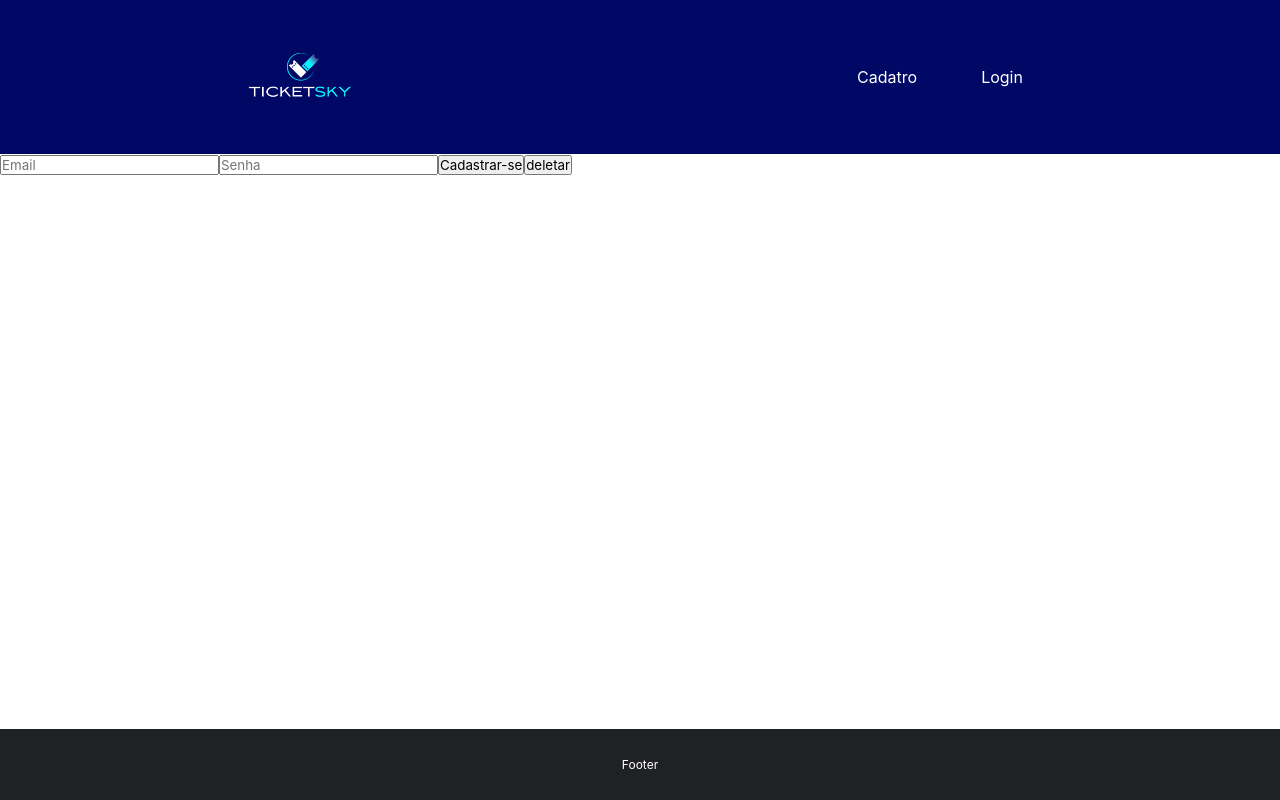
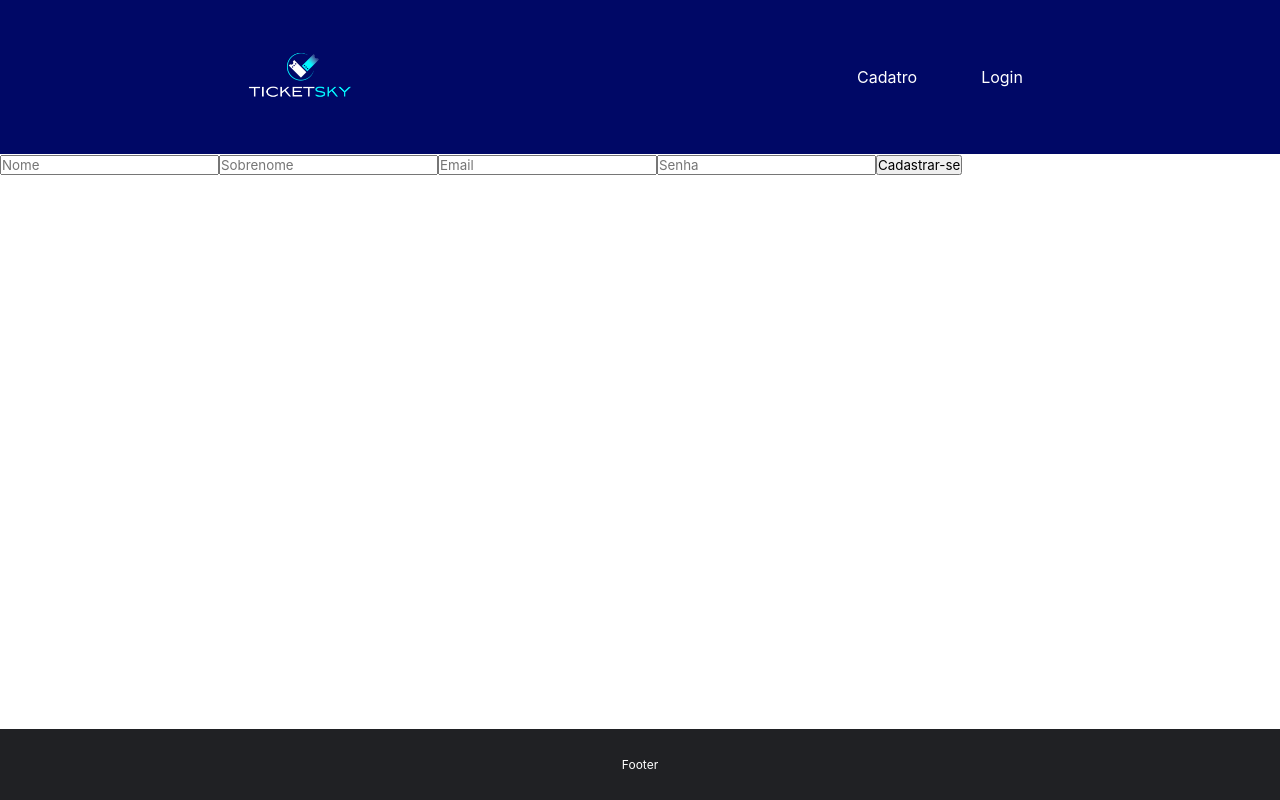
Before and after one commit to GambiarraTech/ticket-sky, a Next.js app: page / in a window 1280 px wide. Built offline with nearby package versions, Linux system fonts and the light colour scheme.

Commit message:
Removendo .env e completando cadastro de teste

```diff
--- a/src/pages/index.tsx
+++ b/src/pages/index.tsx
@@ -6,18 +6,20 @@ import * as router from '../pages/api/router';
 
 export default function Home() {
   const [cliente, setCliente] = useState({
+    nome: '',
+    sobrenome: '',
     email: '',
     senha: '',
   });
 
   return (
     <div>
+      <input type="text" placeholder="Nome" onChange={(e) => (cliente.nome = e.target.value)} />
+      <input type="text" placeholder="Sobrenome" onChange={(e) => (cliente.sobrenome = e.target.value)} />
       <input type="email" placeholder="Email" onChange={(e) => (cliente.email = e.target.value)} />
       <input type="password" placeholder="Senha" onChange={(e) => (cliente.senha = e.target.value)} />
 
       <button onClick={() => router.apiPost(cliente, 'cliente')}>Cadastrar-se</button>
-
-      <button onClick={() => router.apiGet('cliente')}>deletar</button>
     </div>
   );
 }
--- a/src/types/cliente.ts
+++ b/src/types/cliente.ts
@@ -2,7 +2,7 @@ import { query } from '@/lib/db'
 
 export async function cadastroCliente(nome: string, sobrenome: string, email: string, senha: string, cpf: string) {
 
-    if( cpf == undefined){
+    if (cpf == undefined) {
         cpf = ""
     }
 
```
Also changed, not shown: 1 other file (tests, documents, lock files or other folders).
